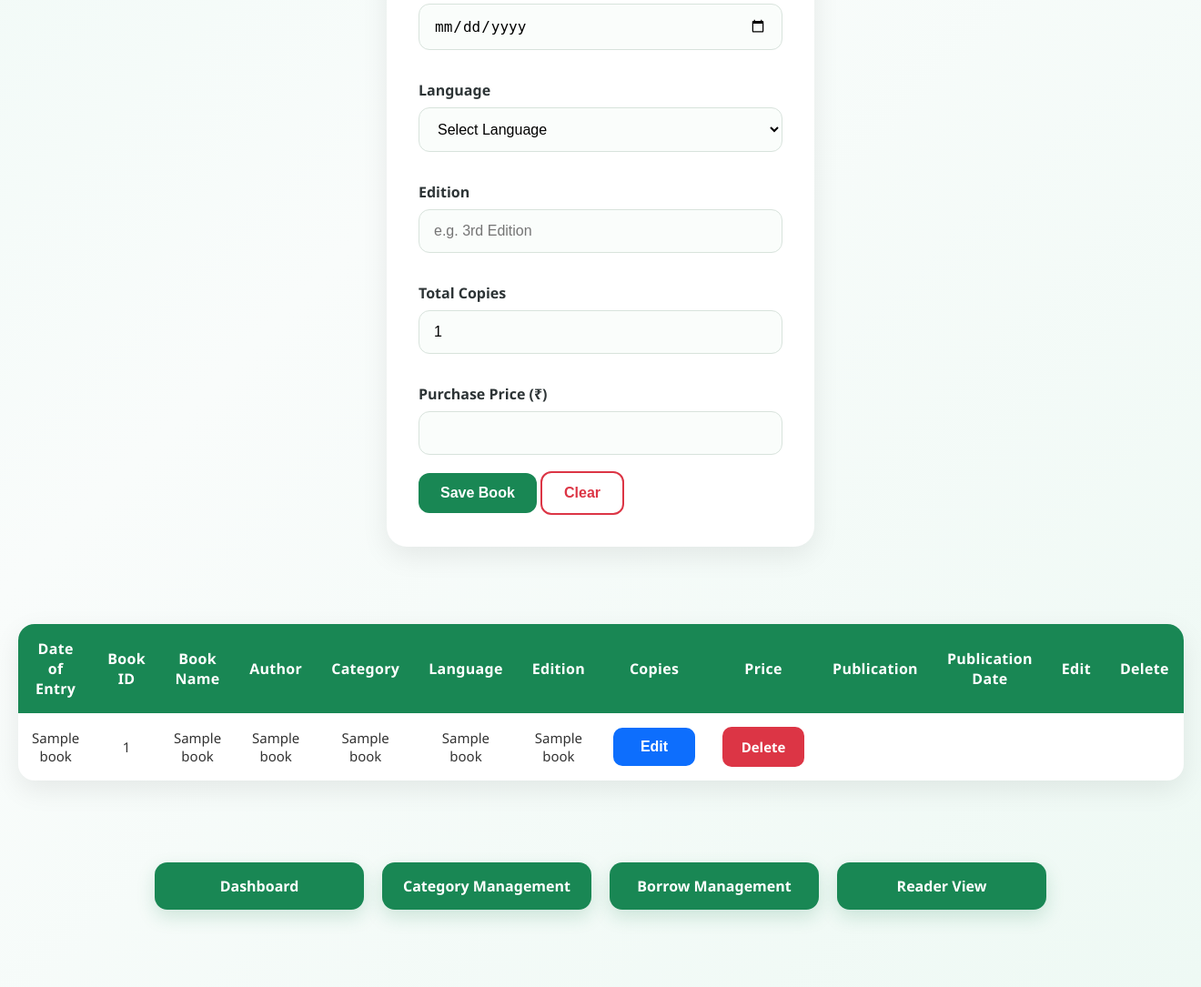
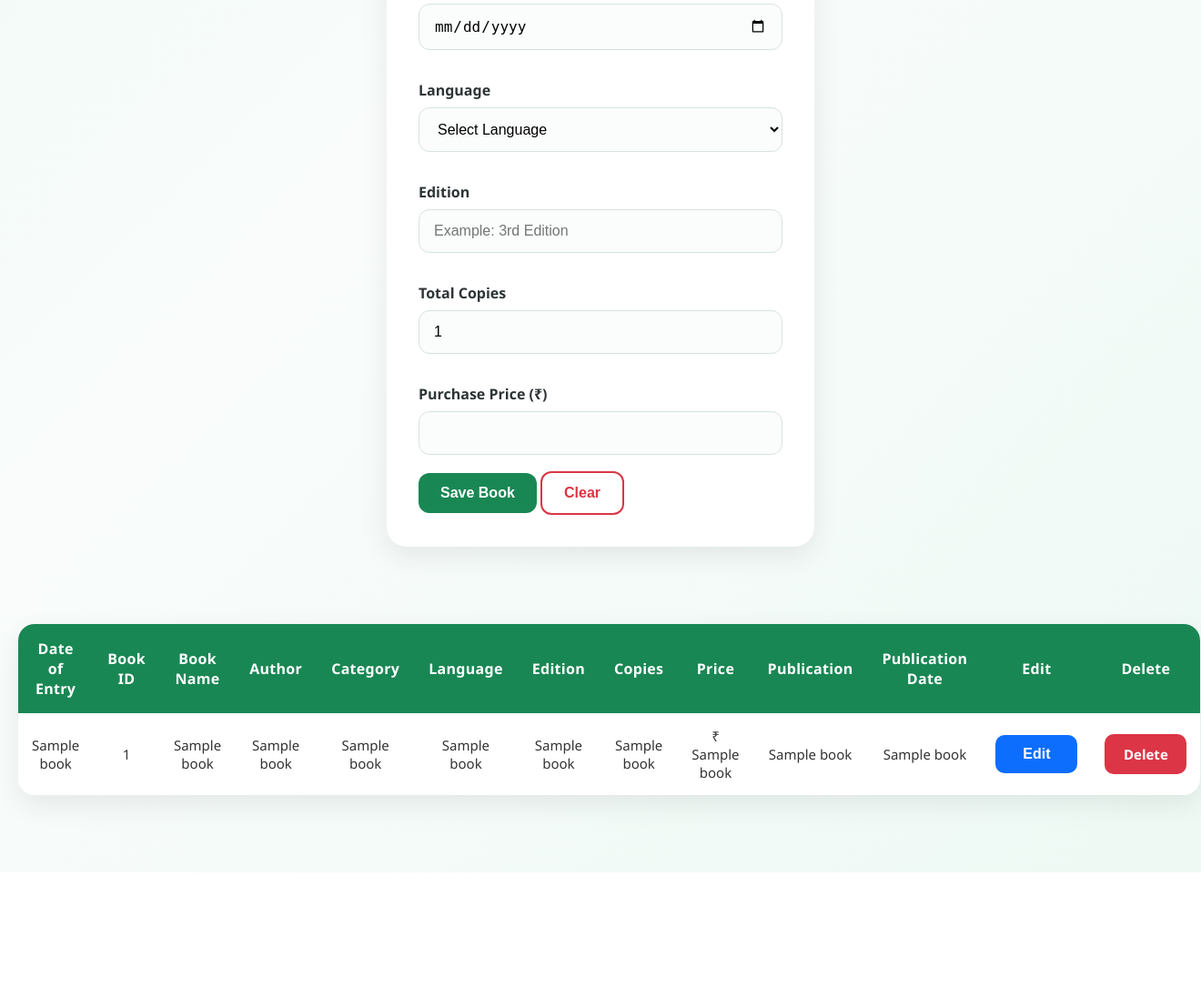
Before and after one commit to ArshiyaaTarannum/Library-Management-System, a Flask app: template templates/add_books.html in a window 1320 px wide. Shown: the part 1094-2179 px from the top of the page at 91% size. After the commit the page ends 2053 px from the top, so only its background shows below. Run offline with Flask 3, Linux system fonts and the light colour scheme; the template is opened without the code that fills it: most values are stand-ins (such as "Sample title", 1, 10 or a date in 2020).

Commit message:
Update add_books.html

```diff
--- a/templates/add_books.html
+++ b/templates/add_books.html
@@ -12,11 +12,16 @@
 
 </head>
 
+
 <body>
+
 
 <h1>Library Book Management</h1>
 
+
+
 {% with messages = get_flashed_messages() %}
+
 {% if messages %}
 
 {% for message in messages %}
@@ -28,25 +33,37 @@
 {% endfor %}
 
 {% endif %}
+
 {% endwith %}
 
 
+
+
 <p class="subtitle">
+
 Add, search, update and manage books. Only for Librarians.
+
 </p>
+
+
 <div class="stats-bar">
+
 
 <div class="stats-card">
 
-            Total Books : <strong>{{ total_books }}</strong>
+Total Books :
+<strong>{{ total_books }}</strong>
 
 </div>
 
+
 </div>
 
-    <!-- SEARCH -->
+<!-- SEARCH SECTION -->
+
 
 <div class="top-search">
+
 
 <button id="search-icon" class="search-icon">
 
@@ -54,23 +71,50 @@
 
 </button>
 
+
 </div>
+
+
 
 <div id="search-box" class="search-box">
 
+
+
 <form action="{{ url_for('add_books') }}" method="GET">
+
+
 
 <select name="search_by">
 
-                <option value="book_name">Book Name</option>
-                <option value="book_id">Book ID</option>
-                <option value="author">Author</option>
-                <option value="publication">Publication</option>
-                <option value="category">Category</option>
+<option value="book_name">
+    Book Name
+</option>
+
+
+<option value="book_id">
+    Book ID
+</option>
+
+
+<option value="author">
+    Author
+</option>
+
+
+<option value="publication">
+    Publication
+</option>
+
+
+<option value="category">
+    Category
+</option>
+
 
 </select>
 
 <input type="text" name="search" placeholder="Search..." value="{{ request.args.get('search','') }}">
+
 
 <button type="submit">
 
@@ -78,50 +122,68 @@
 
 </button>
 
+
+
 <a href="{{ url_for('add_books') }}" class="clear-btn">
 
 Clear
 
 </a>
 
+
+
 </form>
+
 
 </div>
 
 <!-- FORM -->
+<!-- FORM -->
+
 
 <div class="container">
 
 
 <form id="book-form" action="{{ url_for('add_book') }}" method="POST" autocomplete="off">
 
+<input type="hidden" name="book_id" id="book_id">
+
 <label>Date of Entry</label>
 
 <input type="date" name="entry_date" id="entry_date" value="{{ today }}" required>
 
-            <input type="hidden" name="book_id" id="book_id">
+
 
 <label>Book ID</label>
 
 <input type="text" id="display_book_id" value="{{ next_book_id }}" readonly>
 
+
 <label>Book Name</label>
 
 <input type="text" name="book_name" id="book_name" required>
+
 
 <label>Author</label>
 
 <input type="text" name="author" id="author" required>
 
+
 <label>Category</label>
 
 <select name="category_id" id="category_id" required>
 
+
 <option value="">
+
 Select Category
+
 </option>
 
+
+
 {% for category in categories %}
+
 
 <option value="{{ category[0] }}">
 
@@ -129,61 +191,130 @@
 
 </option>
 
+
+
 {% endfor %}
 
+
+
 </select>
+
+
 
 <label>Publication</label>
 
 <input type="text" name="publication" id="publication" required>
 
+
+
 <label>Publication Date</label>
+
 
 <input type="date" name="publication_date" id="publication_date" required>
 
+
+
 <label>Language</label>
+
 
 <select name="language" id="language" required>
 
-                <option value="">Select Language</option>
 
-                <option>English</option>
+<option value="">
+    Select Language
+</option>
 
-                <option>Hindi</option>
+<option>
+    English
+</option>
 
-                <option>Odia</option>
 
-                <option>Bengali</option>
+<option>
+    Hindi
+</option>
 
-                <option>Urdu</option>
 
-                <option>Tamil</option>
+<option>
+    Odia
+</option>
 
-                <option>Telugu</option>
 
-                <option>Malayalam</option>
+<option>
+    Bengali
+</option>
 
-                <option>Kannada</option>
 
-                <option>Marathi</option>
+<option>
+    Urdu
+</option>
 
-                <option>Gujarati</option>
 
-                <option>Punjabi</option>
+<option>
+    Tamil
+</option>
 
-                <option>Other</option>
+
+<option>
+    Telugu
+</option>
+
+
+<option>
+    Malayalam
+</option>
+
+
+<option>
+    Kannada
+</option>
+
+
+<option>
+    Marathi
+</option>
+
+
+<option>
+    Gujarati
+</option>
+
+
+<option>
+    Punjabi
+</option>
+
+
+<option>
+    Other
+</option>
 
 </select>
 
+
+
 <label>Edition</label>
-            <input type="text" name="edition" id="edition" placeholder="e.g. 3rd Edition" required>
+<input type="text" name="edition" id="edition" placeholder="Example: 3rd Edition" required>
+
+
+
+
+
+
+
+
 <label>Total Copies</label>
+
 
 <input type="number" name="total_copies" id="total_copies" min="1" value="1" required>
 
+
+
 <label>Purchase Price (₹)</label>
 
+
 <input type="number" name="purchase_price" id="purchase_price" min="0" step="0.01" required>
+
+
 
 <button id="save-btn" type="submit">
 
@@ -191,60 +322,87 @@
 
 </button>
 
+
+
 <button type="reset" onclick="resetBookForm()">
 
 Clear
 
 </button>
 
+
+
 </form>
+
 
 </div>
 
+
+
+<!-- BOOK TABLE -->
 <!-- BOOK TABLE -->
 
+
 <table class="category-table">
+
+
 <tr>
+
 <th>Date of Entry</th>
+
 <th>Book ID</th>
+
 <th>Book Name</th>
+
 <th>Author</th>
+
 <th>Category</th>
+
 <th>Language</th>
+
 <th>Edition</th>
+
 <th>Copies</th>
+
 <th>Price</th>
+
 <th>Publication</th>
+
 <th>Publication Date</th>
+
 <th>Edit</th>
+
 <th>Delete</th>
+
+
 </tr>
+
+
 
 
 {% if books %}
 
 
+
+
 {% for book in books %}
 
 
-        <tr ondblclick="loadBook(
-                                                                        '{{ book[0] }}',
-                                                                        '{{ book[1] }}',
-                                                                        '{{ book[2] }}',
-                                                                        '{{ book[4] }}',
-                                                                        '{{ book[5] }}',
-                                                                        '{{ book[6] }}',
-                                                                        '{{ book[7] }}'
-                                                                    )">
+<tr>
+
 
 
 <td>
     {{ book[7] }}
 </td>
 
+
+
 <td>
     {{ book[0] }}
 </td>
+
+
 
 
 <td>
@@ -252,9 +410,13 @@
 </td>
 
 
+
+
 <td>
     {{ book[2] }}
 </td>
+
+
 
 
 <td>
@@ -263,11 +425,43 @@
 
 
 <td>
+    {{ book[8] }}
+</td>
+
+
+
+
+
+<td>
+    {{ book[9] }}
+</td>
+
+
+
+
+
+<td>
+    {{ book[10] }}
+</td>
+
+
+
+
+
+<td>
+    ₹ {{ book[11] }}
+</td>
+
+<td>
     {{ book[5] }}
 </td>
+
+
 <td>
     {{ book[6] }}
 </td>
+
+
 
 
 
@@ -275,16 +469,23 @@
 
 
 <button type="button" class="edit-btn" onclick="loadBook(
+
 '{{ book[0] }}',
 '{{ book[1] }}',
 '{{ book[2] }}',
 '{{ book[4] }}',
 '{{ book[5] }}',
 '{{ book[6] }}',
-        '{{ book[7] }}'
+'{{ book[7] }}',
+'{{ book[8] }}',
+'{{ book[9] }}',
+'{{ book[11] }}'
+
 )">
 
+
 Edit
+
 
 </button>
 
@@ -294,15 +495,49 @@
 
 
 
+
+
 <td>
 
 
-                <a href="{{ url_for('delete_book',book_id=book[0]) }}" class="delete-btn"
-                    onclick="return confirm('Delete this book?')">
+<a href="{{ url_for('delete_book',book_id=book[0]) }}" class="delete-btn" onclick="return confirm('Delete this book?')">
+
 
 Delete
 
+
 </a>
+
+
+
+</td>
+
+
+
+
+</tr>
+
+
+
+
+
+{% endfor %}
+
+
+
+
+
+{% else %}
+
+
+
+
+<tr>
+
+<td colspan="13">
+
+
+No Books Found
 
 
 </td>
@@ -311,58 +546,13 @@
 </tr>
 
 
-        {% endfor %}
 
-
-
-        {% else %}
-
-
-        <tr>
-
-            <td colspan="9">
-
-                No Books Found
-
-            </td>
-
-        </tr>
 
 
 {% endif %}
 
 
+
+
+
 </table>
-
-    <div class="navigation-buttons">
-
-        <a href="{{ url_for('dashboard') }}" class="nav-btn">
-
-            Dashboard
-
-        </a>
-
-        <a href="{{ url_for('category') }}" class="nav-btn">
-
-            Category Management
-
-        </a>
-        <a href="{{ url_for('borrow_books') }}" class="nav-btn">
-
-            Borrow Management
-
-        </a>
-
-        <a href="{{ url_for('books') }}" class="nav-btn">
-
-            Reader View
-
-        </a>
-
-    </div>
-
-    <script src="{{ url_for('static', filename='script.js') }}"></script>
-
-</body>
-
-</html>
```
Lines whose indentation alone changed are shown as unchanged.
